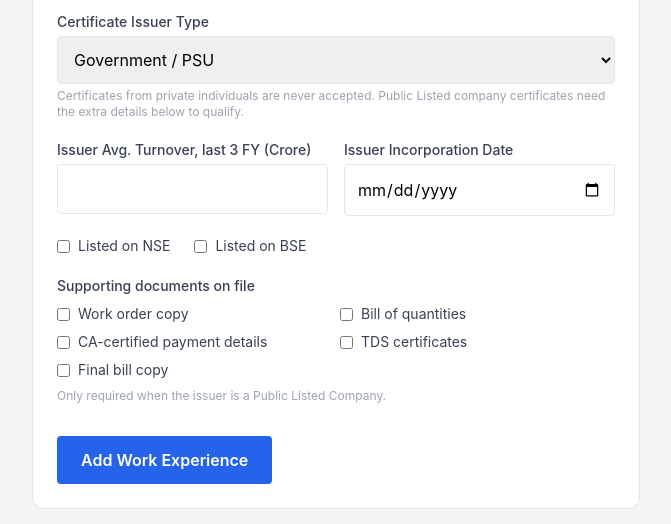
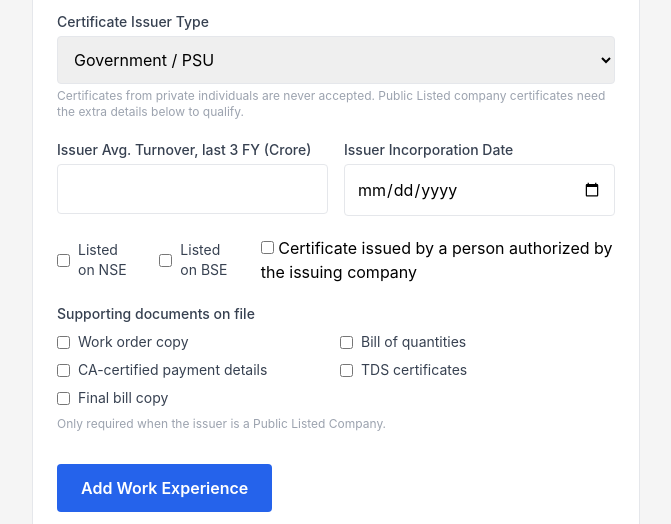
Before and after one commit to palavneha/Industrial-Product-Management-System, a Flask app: page /admin/work-experience/add in a window 1280 px wide. Shown: the part 785-1309 px from the top of the page, without its empty margins (304-975 px from the left). Run offline with Flask 3, Linux system fonts and the light colour scheme; the visitor is signed in with stand-in values (Sample User, id 1); some libraries are stand-ins or nearby versions.

Commit message:
Changes day something

````diff
--- a/app.py
+++ b/app.py
@@ -186,6 +186,7 @@ class WorkExperience(db.Model):
     issuer_listed_nse = db.Column(db.Boolean, default=False)
     issuer_listed_bse = db.Column(db.Boolean, default=False)
     issuer_incorporation_date = db.Column(db.Date)
+    issuer_certificate_authorized = db.Column(db.Boolean, default=False)
     has_work_order_copy = db.Column(db.Boolean, default=False)
     has_boq = db.Column(db.Boolean, default=False)
     has_ca_certified_payment_details = db.Column(db.Boolean, default=False)
@@ -765,6 +766,88 @@ def parse_completion_years(period_str):
     value, unit = match.groups()
     value = float(value)
     return value / 12 if unit.lower().startswith("month") else value
+
+def extract_company_level_requirements(full_text):
+    """
+    Scan the technical/eligibility sections for mandatory company-level
+    requirements that are separate from the similar-work-experience clause —
+    e.g. contractor licenses, firm-constitution documents, sole-proprietor
+    undertakings. These currently aren't checked against any database field,
+    but should be surfaced so a reviewer knows to verify them manually.
+    """
+    if not full_text:
+        return []
+
+    # Grab a wide window covering both "Special" and "Standard" Technical
+    # Criteria headings, plus Eligibility Conditions — broader than the
+    # similar-work-specific chunk, since these requirements often appear
+    # BEFORE the similar-work item, in their own numbered items.
+    match = re.search(
+        r"(?:special|standard)\s+technical\s+criteria|eligibility\s+conditions",
+        full_text, re.IGNORECASE
+    )
+    if not match:
+        return []
+
+    start = match.start()
+    window = full_text[start:start + 8000]
+    window = re.sub(r"\s+", " ", window).strip()
+
+    prompt = f"""You are reviewing an Indian government tender's technical/eligibility section for MANDATORY COMPANY-LEVEL requirements — things the bidding company itself must hold or submit, separate from past project/work experience.
+
+Look specifically for things like:
+- Contractor licenses or registrations (e.g. "Electrical Contractor License", "CPWD registration")
+- Firm-constitution proof (e.g. partnership deed, sole proprietor undertaking, documents establishing legal structure)
+- Mandatory undertakings tied to a specific entity type (e.g. "if Sole Proprietor, submit...")
+- Any other mandatory document/certificate NOT related to past similar-work experience
+
+IGNORE anything about: similar-work experience thresholds, work-type definitions, certificate-issuer conditions for PAST WORK certificates (private individual / public listed company rules) — those are handled elsewhere.
+
+Raw text:
+\"\"\"{window}\"\"\"
+
+Return ONLY valid JSON, no markdown:
+{{"company_level_requirements": ["requirement 1 in plain words, including any conditions like 'only if Sole Proprietor'", "requirement 2", "..."]}}
+
+If none are found, return an empty list."""
+
+    response_text = call_groq(prompt)
+    if response_text is None:
+        return []
+
+    cleaned = response_text.replace("```json", "").replace("```", "").strip()
+    try:
+        parsed = json.loads(cleaned)
+        return parsed.get("company_level_requirements", [])
+    except Exception:
+        print(f"Could not parse company-level requirements: {cleaned!r}")
+        return []
+
+def extract_technical_conditions(sections):
+    technical = re.sub(r"\s+", " ", sections.get("Special Technical Criteria", ""))
+    if not technical:
+        return TECHNICAL_MANDATORY_CONDITIONS  # fall back to hardcoded
+
+    prompt = f"""From this Railway tender's Special Technical Criteria section, extract the list of additional conditions or notes about work experience certificates (usually under "Note:" in the main clause).
+Return ONLY a JSON array of strings, one condition per item, no markdown, no preamble.
+Example: ["Condition one.", "Condition two."]
+
+Section text:
+{technical[:3000]}"""
+
+    response = call_groq(prompt)
+    if response is None:
+        return TECHNICAL_MANDATORY_CONDITIONS
+
+    cleaned = response.replace("```json", "").replace("```", "").strip()
+    try:
+        conditions = json.loads(cleaned)
+        if isinstance(conditions, list) and conditions:
+            return conditions
+    except Exception:
+        pass
+
+    return TECHNICAL_MANDATORY_CONDITIONS  # fall back if parsing fails
 
 def evaluate_financial_eligibility(requirements, profile, tender_value_crore=None, completion_period_years=None):
     results = []
@@ -971,7 +1054,7 @@ def evaluate_technical_eligibility(sections, tender_value_crore, full_text=""):
 
 def _certificate_ok(w, cert_rules):
     if cert_rules is None:
-        return None, "Could not determine this tender's certificate rules — verify manually"
+        return None, "Tender's certificate rules don't address public-listed-company issuers — verify manually whether this certificate is acceptable"
 
     if w.certificate_issuer_type == "private_individual":
         if not cert_rules.get("private_individual_allowed", False):
@@ -981,7 +1064,7 @@ def _certificate_ok(w, cert_rules):
     if w.certificate_issuer_type == "public_listed_company":
         req = cert_rules.get("public_listed_requirements")
         if req is None:
-            return None, "Tender's certificate rules don't address public-listed-company issuers — verify manually whether this certificate is acceptable"
+            return False, "Tender does not permit public listed company certificates"
 
         min_turnover = req.get("min_avg_turnover_last_3yr_crore")
         if min_turnover is not None and (w.issuer_avg_turnover_3yr_crore or 0) < min_turnover:
@@ -1001,6 +1084,9 @@ def _certificate_ok(w, cert_rules):
         for doc in req.get("required_supporting_docs", []):
             if not getattr(w, f"has_{doc}", False):
                 return False, f"Missing supporting document: {doc.replace('_', ' ')}"
+
+        if req.get("requires_authorized_signatory") and not w.issuer_certificate_authorized:
+            return False, "Certificate not confirmed as issued by a person authorized by the public listed company"
 
     return True, None
 
@@ -1149,17 +1235,26 @@ def get_groq_client():
         groq_client = Groq(api_key=os.environ.get("GROQ_API_KEY"))
     return groq_client
 
-def call_groq(prompt, model_name="openai/gpt-oss-120b"):
-    try:
-        response = get_groq_client().chat.completions.create(
-            model=model_name,
-            messages=[{"role": "user", "content": prompt}],
-            temperature=0,
-        )
-        return response.choices[0].message.content
-    except Exception as e:
-        print(f"Groq call failed: {e}")
-        return None
+def call_groq(prompt, model_name="openai/gpt-oss-120b", max_retries=1):
+    for attempt in range(max_retries + 1):
+        try:
+            response = get_groq_client().chat.completions.create(
+                model=model_name,
+                messages=[{"role": "user", "content": prompt}],
+                temperature=0,
+            )
+            return response.choices[0].message.content
+        except Exception as e:
+            error_str = str(e)
+            print(f"Groq call failed (attempt {attempt + 1}): {error_str}")
+            if attempt < max_retries:
+                wait_match = re.search(r"try again in ([\d.]+)s", error_str)
+                wait_seconds = float(wait_match.group(1)) + 1 if wait_match else 5
+                print(f"DEBUG: waiting {wait_seconds:.1f}s before retry")
+                time.sleep(wait_seconds)
+            else:
+                return None
+    return None
 
 def extract_similar_work_raw_chunk(sections, full_text=""):
     if not full_text:
@@ -1207,43 +1302,59 @@ def extract_similar_work_raw_chunk(sections, full_text=""):
     print("DEBUG raw_chunk length:", len(technical[:6000].strip()), "| contains 'Definition of Similar Work':", "definition of similar work" in technical.lower())
     return technical[:6000].strip()
 
+def filter_unrecognized_conditions(conditions):
+    """Drop unrecognized_conditions entries that just restate the existing
+    default (Govt/PSU certificates accepted unconditionally) — already
+    covered by _certificate_ok()'s fallthrough behavior, not a real gap."""
+    govt_pattern = re.compile(r"govern?ment|govt\.?|psu|public\s+sector", re.IGNORECASE)
+    accepted_pattern = re.compile(r"accept", re.IGNORECASE)
+
+    filtered = []
+    for item in conditions:
+        if govt_pattern.search(item) and accepted_pattern.search(item):
+            continue
+        filtered.append(item)
+    return filtered
+
 def extract_certificate_rules(raw_chunk):
-    """
-    Per-tender extraction of the public-listed-company certificate conditions —
-    turnover threshold, exchange listing, incorporation age, and required
-    supporting documents — since these vary by tender and must not be
-    hardcoded as a single global rule.
-    """
     if not raw_chunk:
         return None
 
     prompt = f"""Extract the certificate-acceptance rules for work experience certificates from this Indian government tender's Special Technical Criteria section.
 
-    Specifically find:
-    1. Whether certificates from a private individual are accepted (usually "shall not be considered" = not accepted).
-    2. If certificates from a Public Listed company are accepted, under what conditions:
-    - Minimum average annual turnover (in crore) over how many financial years
-    - Which stock exchange(s) it must be listed on
-    - Minimum years since incorporation, relative to tender closing date
-    - Any additional supporting documents required if submitting a Public Listed company certificate (e.g. work order copy, BOQ, CA-certified payment details, TDS certificates, final bill copy — or others not in this list)
-
-    Raw text:
-    \"\"\"{raw_chunk}\"\"\"
-
-    Return ONLY valid JSON, no markdown:
-    {{
-    "private_individual_allowed": true_or_false,
-    "public_listed_requirements": {{
-        "min_avg_turnover_last_3yr_crore": <number or null>,
-        "must_be_listed_on": ["NSE", "BSE"] or whichever apply or null,
-        "min_years_since_incorporation": <number or null>,
-        "required_supporting_docs": ["<doc names as worded, normalized to snake_case>"]
-    }} or null if no public-listed-company allowance is mentioned at all,
-    "extraction_notes": "<anything unusual or any condition you weren't confident about>"
-    }}
-
-    If the tender doesn't mention public listed company certificates at all, set public_listed_requirements to null.
-    If a number isn't stated, use null rather than guessing or defaulting to a typical value."""
+Specifically find:
+1. Whether certificates from a private individual are accepted (usually "shall not be considered" = not accepted).
+2. If certificates from a Public Listed company are accepted, under what conditions:
+   - Minimum average annual turnover (in crore) over how many financial years
+   - Which stock exchange(s) it must be listed on
+   - Minimum years since incorporation, relative to tender closing date
+   - Any additional supporting documents required if submitting a Public Listed company certificate (e.g. work order copy, BOQ, CA-certified payment details, TDS certificates, final bill copy — or others not in this list)
+   - Whether the certificate must be issued specifically by a person AUTHORIZED by the Public Listed company to issue such certificates (true/false)
+3. Any OTHER certificate-related condition in the text that does NOT fit the patterns above. You must ALWAYS check specifically for these two recurring patterns, and include them if present, even if they seem minor:
+   (a) Any mandatory COMPLETION CERTIFICATE requirement tied to similar-work experience, especially if it carries a rejection consequence (e.g. "completion certificates must be submitted... failing which the offer will be summarily rejected")
+   (b) Any entity-type-specific undertaking requirement (e.g. "if Sole Proprietor, submit an undertaking on stamp paper with PAN number")
+   Beyond these two, also flag anything else certificate-related you find — notarization, JV/consortium certificates, foreign company certificates, etc. List each in plain words, and do not omit (a) or (b) if either is present in the text, even if you've already covered other conditions.
+Raw text:
+\"\"\"{raw_chunk}\"\"\"
+
+Return ONLY valid JSON, no markdown:
+{{
+  "private_individual_allowed": true_or_false,
+  "public_listed_requirements": {{
+    "min_avg_turnover_last_3yr_crore": <number or null>,
+    "must_be_listed_on": ["NSE", "BSE"] or whichever apply or null,
+    "min_years_since_incorporation": <number or null>,
+    "required_supporting_docs": ["<doc names as worded, normalized to snake_case>"],
+    "requires_authorized_signatory": true_or_false
+  }} or null if no public-listed-company allowance is mentioned at all,
+  "unrecognized_conditions": ["plain-worded condition 1", "..."],
+  "extraction_notes": "<anything unusual or any condition you weren't confident about>"
+}}
+
+If the tender doesn't mention public listed company certificates at all, set public_listed_requirements to null.
+If a number isn't stated, use null rather than guessing or defaulting to a typical value.
+Remember: a plain statement that Government Organization certificates are accepted is NOT an unrecognized condition.
+If there are no certificate conditions beyond the structured fields above, return an empty list for unrecognized_conditions."""
 
     response_text = call_groq(prompt)
     if response_text is None:
@@ -1251,7 +1362,10 @@ def extract_certificate_rules(raw_chunk):
 
     cleaned = response_text.replace("```json", "").replace("```", "").strip()
     try:
-        return json.loads(cleaned)
+        parsed = json.loads(cleaned)
+        parsed.setdefault("unrecognized_conditions", [])
+        parsed["unrecognized_conditions"] = filter_unrecognized_conditions(parsed["unrecognized_conditions"])
+        return parsed
     except Exception:
         print(f"Could not parse certificate rules: {cleaned!r}")
         return None
@@ -1390,8 +1504,6 @@ Return ONLY valid JSON, no markdown, no preamble:
         return {w.id: False for w in works}, False
 
 def build_mandatory_conditions_display(cert_rules):
-    """Build the 'Additional Conditions' list from this tender's actual
-    extracted certificate rules, instead of a hardcoded global list."""
     if cert_rules is None:
         return ["Certificate eligibility conditions could not be determined for this tender — verify manually."]
 
@@ -1418,10 +1530,19 @@ def build_mandatory_conditions_display(cert_rules):
             conditions.append(
                 f"If the certificate is from a Public Listed company, the tenderer must also submit the {docs_str}."
             )
+        if req.get("requires_authorized_signatory"):
+            conditions.append("The certificate from a Public Listed company must be issued by a person authorized by that company to issue such certificates.")
     else:
         conditions.append("This tender's text does not specify conditions for accepting Public Listed company certificates.")
 
-    return conditions or ["No specific certificate conditions were extracted for this tender."]
+    if not conditions:
+        conditions = ["No specific certificate conditions were extracted for this tender."]
+
+    unrecognized = cert_rules.get("unrecognized_conditions") or []
+    for item in unrecognized:
+        conditions.append(f"⚠ Not checked against your records — verify manually: {item}")
+
+    return conditions
 
 @app.route("/tender", methods=["GET", "POST"])
 def tender():
@@ -1453,6 +1574,8 @@ def tender():
     financial_results = evaluate_financial_eligibility(
         financial_requirements, profile, tender_value_crore, completion_period_years
     )
+    company_level_requirements = extract_company_level_requirements(full_text)
+    print("DEBUG company_level_requirements:", company_level_requirements)
 
     dashboard = build_dashboard_data(sections)
 
@@ -1495,6 +1618,7 @@ def tender():
         "dashboard": dashboard,
         "eligibility": [asdict(r) for r in financial_results],
         "technical_eligibility": technical_display,
+        "company_level_requirements": company_level_requirements,
     }
 
     history = TenderHistory(
@@ -1698,6 +1822,7 @@ def _populate_work_experience(w, form):
     w.issuer_avg_turnover_3yr_crore = float(form["issuer_avg_turnover_3yr_crore"]) if form.get("issuer_avg_turnover_3yr_crore") else None
     w.issuer_listed_nse = form.get("issuer_listed_nse") == "on"
     w.issuer_listed_bse = form.get("issuer_listed_bse") == "on"
+    w.issuer_certificate_authorized = form.get("issuer_certificate_authorized") == "on"
     w.issuer_incorporation_date = (
         datetime.strptime(form["issuer_incorporation_date"], "%Y-%m-%d").date()
         if form.get("issuer_incorporation_date") else None
--- a/templates/admin/work_experience_form.html
+++ b/templates/admin/work_experience_form.html
@@ -137,6 +137,11 @@ body{font-family:Inter,sans-serif;background:#f5f5f5;}
                         {% if work and work.issuer_listed_bse %}checked{% endif %} />
                     Listed on BSE
                 </label>
+                <label>
+                    <input type="checkbox" name="issuer_certificate_authorized"
+                    {% if work and work.issuer_certificate_authorized %}checked{% endif %}>
+                    Certificate issued by a person authorized by the issuing company
+                </label>
             </div>
 
             <div>
````
Also changed, not shown: templates/tender_result.html (+16 -1 lines).
